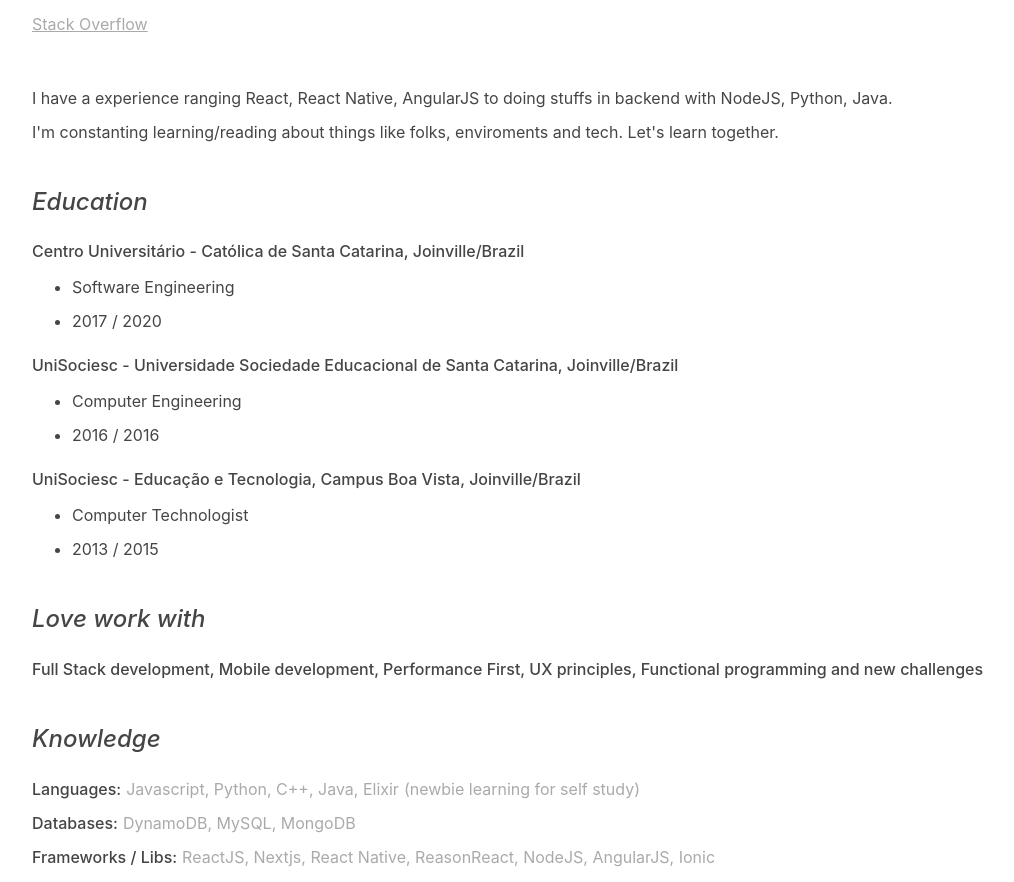
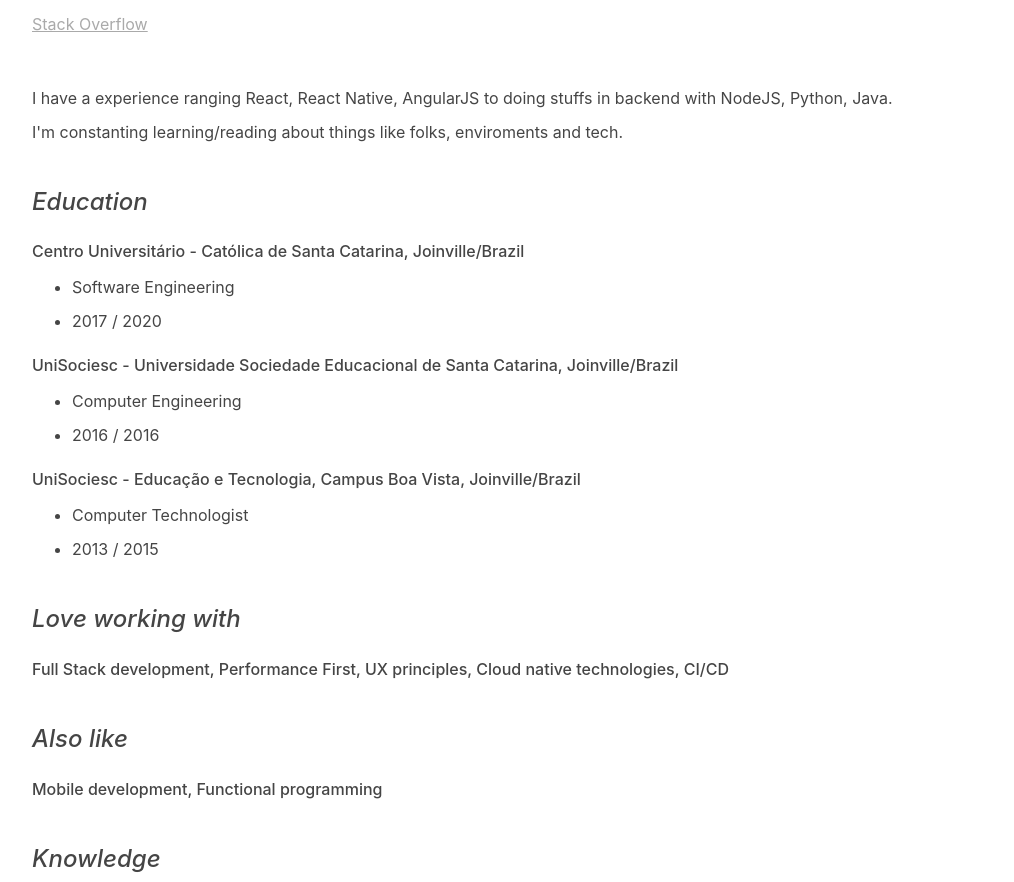
Before and after one commit to murillo94/site, a Next.js app: page /resume in a window 1280 px wide. Shown: the part 348-1230 px from the top of the page, without its empty margins (13-1027 px from the left). Built offline with nearby package versions, Linux system fonts and the light colour scheme.

Commit message:
Better text resume

```diff
--- a/contexts/language.js
+++ b/contexts/language.js
@@ -9,15 +9,17 @@ export const languages = {
     first_intro:
       'I have a experience ranging React, React Native, AngularJS to doing stuffs in backend with NodeJS, Python, Java.',
     second_intro:
-      "I'm constanting learning/reading about things like folks, enviroments and tech. Let's learn together.",
+      "I'm constanting learning/reading about things like folks, enviroments and tech.",
     education: 'Education',
     software: 'Software Engineering',
     computer: 'Computer Engineering',
     tec: 'Computer Technologist',
     city_state: 'Joinville/Brazil',
-    love_work: 'Love work with',
+    love_work: 'Love working with',
     love_content:
-      'Full Stack development, Mobile development, Performance First, UX principles, Functional programming and new challenges',
+      'Full Stack development, Performance First, UX principles, Cloud native technologies, CI/CD',
+    love_also: 'Also like',
+    love_also_content: 'Mobile development, Functional programming',
     know_work: 'Knowledge',
     lang: 'Languages',
     learning: 'newbie learning for self study',
@@ -45,7 +47,7 @@ export const languages = {
     first_intro:
       'Tenho experiência desde React, React Native, AngularJS até desenvolvimento no backend com NodeJS, Python, Java.',
     second_intro:
-      'Estou constantemente aprendendo/lendo sobre novas coisas como pessoas, ambientes de trabalho e tecnologia. Vamos aprender juntos.',
+      'Estou constantemente aprendendo/lendo sobre novas coisas como pessoas, ambientes de trabalho e tecnologia.',
     education: 'Educação',
     software: 'Engenharia de Software',
     computer: 'Engenharia da Computação',
@@ -53,7 +55,9 @@ export const languages = {
     city_state: 'Joinville/Brasil',
     love_work: 'Amo trabalhar com',
     love_content:
-      'Desenvolvimento Full Stack, Desenvolvimento mobile, Performance First, Princípos UX, Programação funcional e novos desafios',
+      'Desenvolvimento Full Stack, Performance First, Princípos UX, Tecnologias nativas da nuvem, CI/CD',
+    love_also: 'Também gosto',
+    love_also_content: 'Desenvolvimento mobile, Programação funcional',
     know_work: 'Conhecimento',
     lang: 'Linguagens',
     learning: 'estudando',
--- a/pages/resume.js
+++ b/pages/resume.js
@@ -115,6 +115,10 @@ function Bio() {
         </div>
         <div className="break-page" />
         <div className="margin-print">
+          <h2>{content.love_also}</h2>
+          <p>{content.love_also_content}</p>
+        </div>
+        <div>
           <h2>{content.know_work}</h2>
           <p>
             {content.lang}:
```
